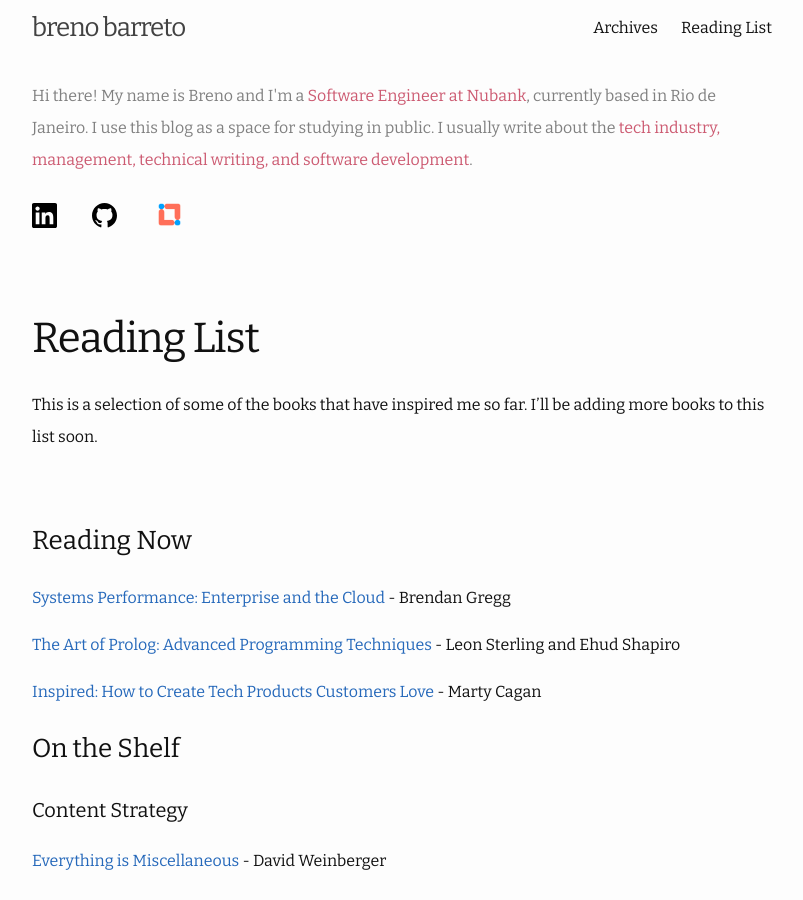
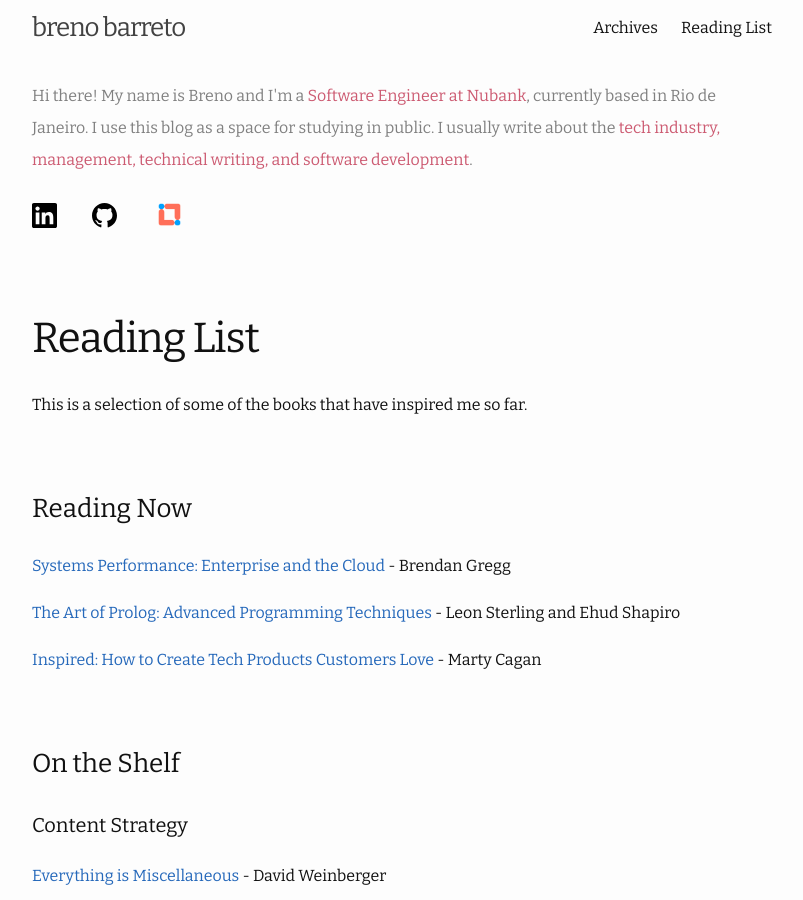
Before and after one commit to brenobarreto/brenobarreto.github.io, a Jekyll site: the page built from reading-list.md, in a window 1280 px wide and 900 px high. Shown: the whole window, without its empty margins (238-1041 px from the left). Built offline with Jekyll 4.4.1, drawn with Linux system fonts in a browser that asks for light colours.

Commit message:
tweak reading list

```diff
--- a/reading-list.md
+++ b/reading-list.md
@@ -4,7 +4,7 @@ title: "Reading List"
 permalink: /reading-list/
 ---
 
-This is a selection of some of the books that have inspired me so far. I'll be adding more books to this list soon.
+This is a selection of some of the books that have inspired me so far.
 
 <br>
 
@@ -16,6 +16,7 @@ This is a selection of some of the books that have inspired me so far. I'll be a
 
 <a href="https://www.amazon.com/INSPIRED-Create-Tech-Products-Customers/dp/1119387507" target="_blank">Inspired: How to Create Tech Products Customers Love</a> - Marty Cagan
 
+<br>
 
 ### On the Shelf
 
```
